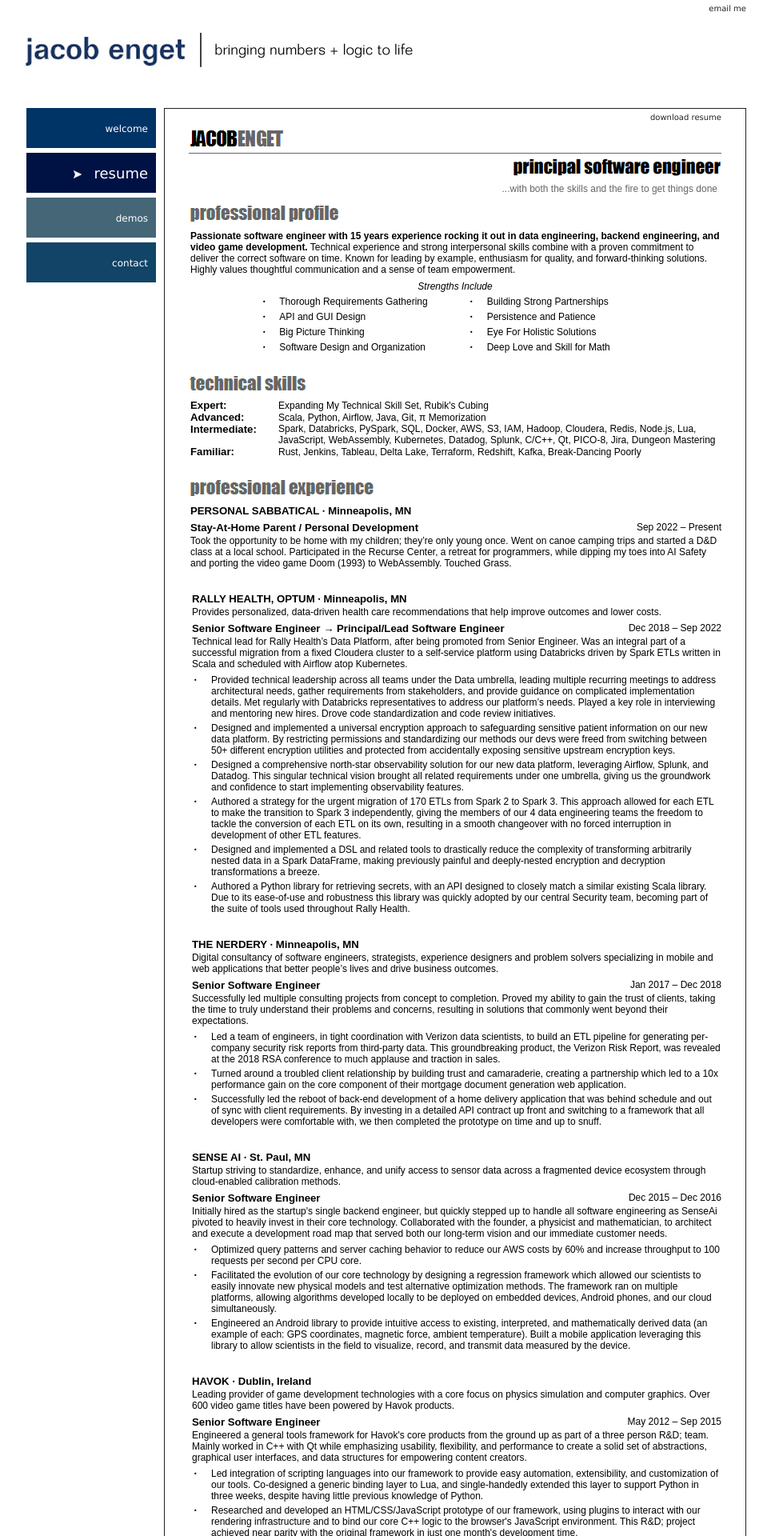
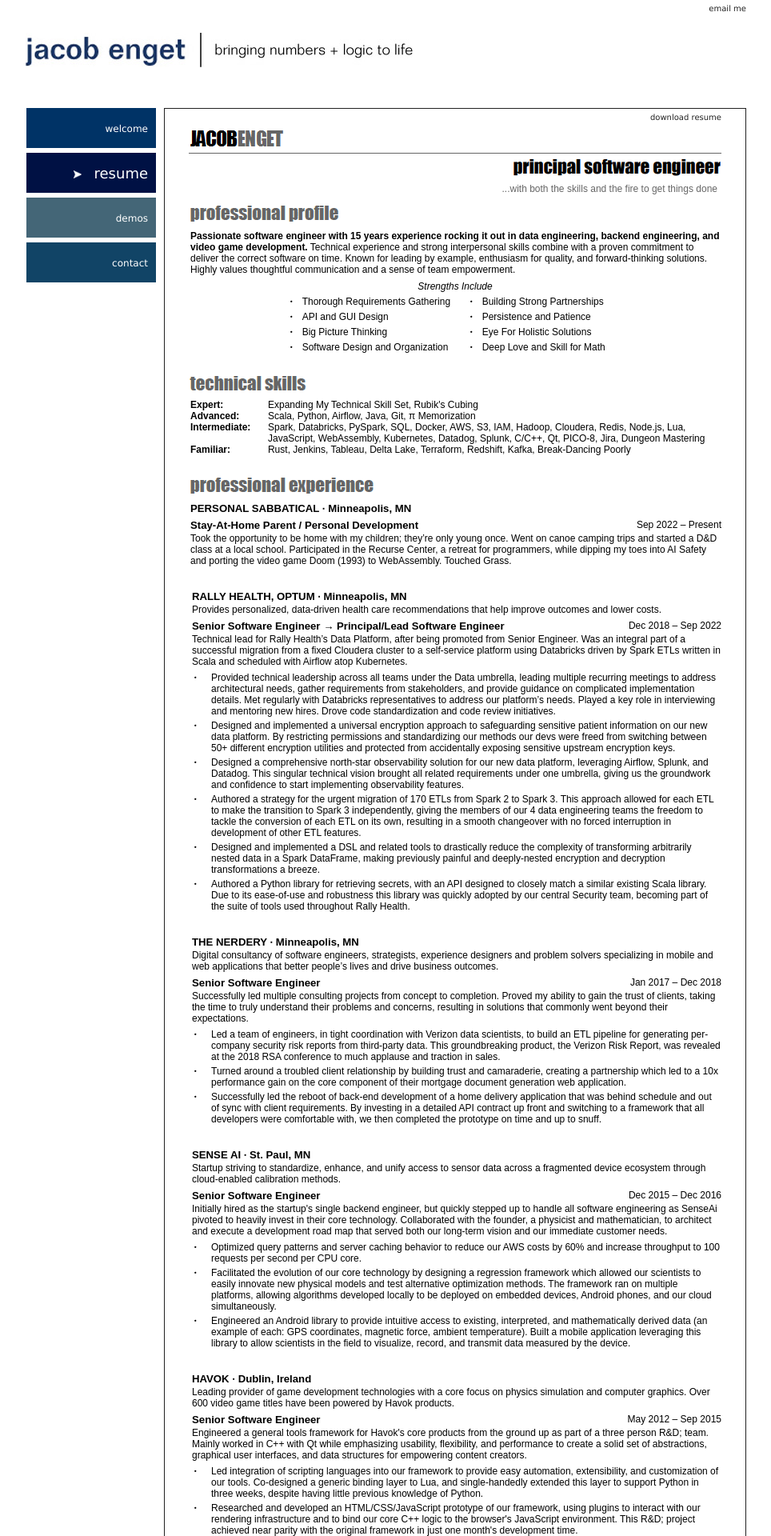
Before and after one commit to jacobenget/jacobenget.github.io, a Jekyll site: the page built from docs/resume.html, in a window 1280 px wide. Shown: the top 1920 px of the page at 80% size, without its empty margins (157-1121 px from the left). Built offline with Jekyll 4.4.1, drawn with Linux system fonts in a browser that asks for light colours.

Commit message:
Make an attempt at being mobile friendly
in the layout of this site.

Make use of flex and grid layouts in order accomplish
the same layouts we used to have, but in a way that scales
comfortably with the rest of the site when seen on mobile...

... at least that's what I think I'm doing.  Things looks moderately
nice now when this site is seen in a 'mobile simulation' view via
desktop Chrome.  Once this is deployed I can easily test on a mobile
device to see how nice these changes actually are.

```diff
--- a/docs/assets/css/demos/mainStyle.css
+++ b/docs/assets/css/demos/mainStyle.css
@@ -13,6 +13,7 @@
 	/*overflow:auto;*/	/*I THINK I DON'T WANT THIS ENABLED BECAUSE IT PRODUCES SCROOL BARS ON THE ROWS?|*/
 	padding-bottom:1px;
 	margin-bottom:7px;/*20px;*//*6px;*/
+	display: flex;
 }
 
 /*
@@ -107,6 +108,7 @@
 div#demoTitleBar {
 	margin-top:2em;
 	margin-bottom:3em;
+	display:flex;
 }
 
 img#headerThumbnail {
@@ -116,7 +118,7 @@
 
 span#entireDemoTitle {
 	position:relative;
-	bottom:20px;
+	top:12px;
 	left:20px;
 }
 
--- a/docs/assets/css/resume/mainStyle.css
+++ b/docs/assets/css/resume/mainStyle.css
@@ -68,14 +68,14 @@
 
 /**********************************************/
 
-div#strengths {
+div#strengthsHeader {
 	text-align: center;
 }
 
-div#strengths table {
-	margin-left: auto;
-	margin-right: auto;
-	text-align: left;
+div#strengthsList {
+	display: grid;
+  grid-template-columns: repeat(2, auto);
+	justify-content: center;
 }
 
 div#strengths ul {
@@ -87,10 +87,10 @@
 div#strengths li {
 	background-image: url(../../images/itemDot.gif);
 	background-repeat:no-repeat;
-	background-position: 0.2em .45em;
-	padding-left: 2.0em;
-	margin-top:5px;
-	margin-right:50px;
+	background-position: 0.2em .45em; /* places the dot in a visually nice place */
+	padding-left: 1.5em; /* pushes the text to the right enough so the dot appears */
+	margin-top: 5px; /* put vertical spacing between items */
+	margin-right: 1.8em; /* put horizontal spacing between items */
 }
 
 /**********************************************/
@@ -127,16 +127,17 @@
 	padding-left:40px;
 }
 
+/**********************************************/
 
-/*********************************************/
+div#technicalSkillsText {
+	display: grid;
+  grid-template-columns: auto auto;
+}
 
 .skillGroup {
 	font-weight:bold;
-	font-size:1.1em;
-	width:110px;
-	vertical-align: top;
+	margin-right: 1.8em; /* put horizontal spacing just to the right */
 }
-
 
 /**********************************************/
 
@@ -152,6 +153,7 @@
 div.resumeSectionContent .dates {
 	position:absolute;
 	right:0px;
+	text-align: right;
 }
 
 div.resumeSectionContent div.details {
--- a/docs/resume.html
+++ b/docs/resume.html
@@ -31,26 +31,16 @@
     </div>
   </div>
   <div class="resumeSection" id="strengths">
-    <div><i>Strengths Include</i></div>
-    <div>
-      <table cellpadding="0" cellspacing="0">
-        <tr>
-          <td><ul><li>Thorough Requirements Gathering</li></ul></td>
-          <td><ul><li>Building Strong Partnerships</li></ul></td>
-        </tr>
-        <tr>
-          <td><ul><li>API and GUI Design</li></ul></td>
-          <td><ul><li>Persistence and Patience</li></ul></td>
-        </tr>
-        <tr>
-          <td><ul><li>Big Picture Thinking</li></ul></td>
-          <td><ul><li>Eye For Holistic Solutions</li></ul></td>
-        </tr>
-        <tr>
-          <td><ul><li>Software Design and Organization</li></ul></td>
-          <td><ul><li>Deep Love and Skill for Math</li></ul></td>
-        </tr>
-      </table>
+    <div id="strengthsHeader"><i>Strengths Include</i></div>
+    <div id="strengthsList">
+      <ul><li>Thorough Requirements Gathering</li></ul></td>
+      <ul><li>Building Strong Partnerships</li></ul>
+      <ul><li>API and GUI Design</li></ul>
+      <ul><li>Persistence and Patience</li></ul>
+      <ul><li>Big Picture Thinking</li></ul>
+      <ul><li>Eye For Holistic Solutions</li></ul>
+      <ul><li>Software Design and Organization</li></ul>
+      <ul><li>Deep Love and Skill for Math</li></ul>
     </div>
   </div>
   <div class="resumeSection" id="technicalSkills">
@@ -58,24 +48,14 @@
       <img alt="" src="/assets/images/resume/technicalSkills.png"/>
     </div>
     <div class="resumeSectionContent" id="technicalSkillsText">
-      <table cellpadding="0" cellspacing="0">
-        <tr>
-          <td class="skillGroup">Expert:</td>
-          <td>Expanding My Technical Skill Set, Rubik's Cubing</td>
-        </tr>
-        <tr>
-          <td class="skillGroup">Advanced:</td>
-          <td>Scala, Python, Airflow, Java, Git, π Memorization</td>
-        </tr>
-        <tr>
-          <td class="skillGroup">Intermediate:</td>
-          <td>Spark, Databricks, PySpark, SQL, Docker, AWS, S3, IAM, Hadoop, Cloudera, Redis, Node.js, Lua, JavaScript, WebAssembly, Kubernetes, Datadog, Splunk, C/C++, Qt, PICO-8, Jira, Dungeon Mastering</td>
-        </tr>
-        <tr>
-          <td class="skillGroup">Familiar:</td>
-          <td>Rust, Jenkins, Tableau, Delta Lake, Terraform, Redshift, Kafka, Break-Dancing Poorly</td>
-        </tr>
-      </table>
+      <div class="skillGroup">Expert:</div>
+      <div>Expanding My Technical Skill Set, Rubik's Cubing</div>
+      <div class="skillGroup">Advanced:</div>
+      <div>Scala, Python, Airflow, Java, Git, π Memorization</div>
+      <div class="skillGroup">Intermediate:</div>
+      <div>Spark, Databricks, PySpark, SQL, Docker, AWS, S3, IAM, Hadoop, Cloudera, Redis, Node.js, Lua, JavaScript, WebAssembly, Kubernetes, Datadog, Splunk, C/C++, Qt, PICO-8, Jira, Dungeon Mastering</div>
+      <div class="skillGroup">Familiar:</div>
+      <div>Rust, Jenkins, Tableau, Delta Lake, Terraform, Redshift, Kafka, Break-Dancing Poorly</div>
     </div>
   </div>
   <div class="resumeSection" id="gameDevelopmentExperience">
```
